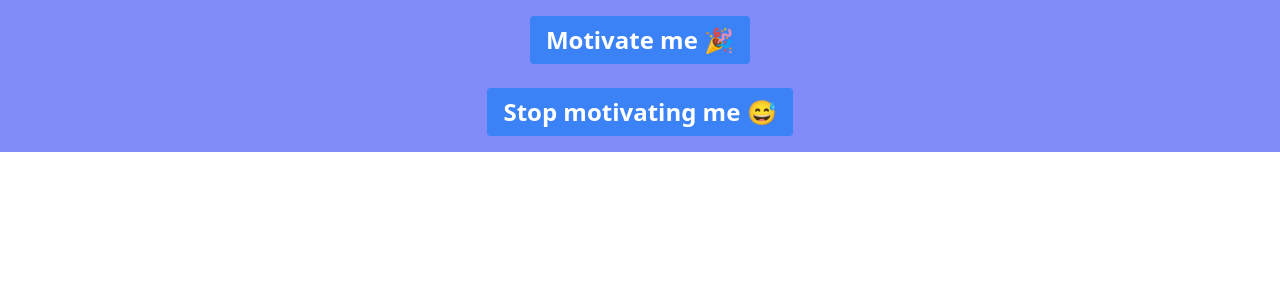
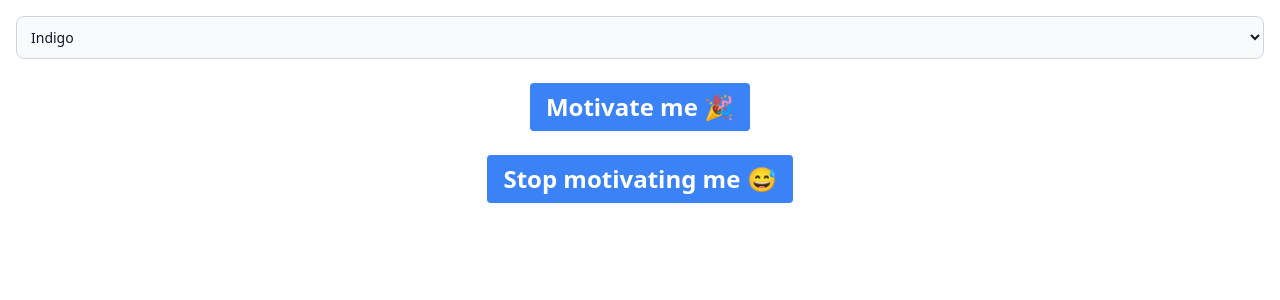
Before and after one commit to rebelchris/popup-extension, a React (Vite) app: page / in a window 1280 px wide. Shown: the top 300 px of the page. Built offline with nearby package versions, Linux system fonts and the light colour scheme.

Commit message:
feat: introducing color option

```diff
--- a/src/App.jsx
+++ b/src/App.jsx
@@ -1,4 +1,13 @@
+import {useState} from "react";
+
+const colorMatch = {
+    indigo: 'bg-indigo-400',
+    pink: 'bg-pink-400',
+    purple: 'bg-purple-400'
+}
+
 export function App() {
+    const [color, setColor] = useState('indigo');
 
     const createNotification = () => {
         chrome.alarms.create('motivation_alarm', {
@@ -12,8 +21,24 @@ export function App() {
         window.close();
     }
 
+    chrome.storage.sync.get('color', (storedColor) => {
+        setColor(storedColor.color)
+    })
+
+    const pickColor = (pickedValue) => {
+        setColor(pickedValue);
+        chrome.storage.sync.set({color: pickedValue});
+    }
+
     return (
-        <div className="flex flex-col items-center justify-center w-screen h-auto bg-indigo-400 p-4">
+        <div className={`flex flex-col items-center justify-center w-screen h-auto ${colorMatch[color]} p-4`}>
+            <select onChange={(event) => pickColor(event.target.value)} value={color} className="bg-gray-50 border border-gray-300 text-gray-900 text-sm rounded-lg focus:ring-indigo-500 focus:border-indigo-500 block w-full p-2.5 dark:bg-gray-700 dark:border-gray-600 dark:placeholder-gray-400 dark:text-white dark:focus:ring-indigo-500 dark:focus:border-indigo-500">
+                <option>Pick a color</option>
+                <option value='indigo'>Indigo</option>
+                <option value='pink'>Pink</option>
+                <option value='purple'>Purple</option>
+            </select>
+            <br />
             <button className="bg-blue-500 hover:bg-blue-700 text-white font-bold py-2 text-2xl px-4 rounded" onClick={createNotification}>Motivate me 🎉</button>
             <br />
             <button className="bg-blue-500 hover:bg-blue-700 text-white font-bold py-2 text-2xl px-4 rounded" onClick={stopNotification}>Stop motivating me 😅</button>
```
Also changed, not shown: public/manifest.json.
